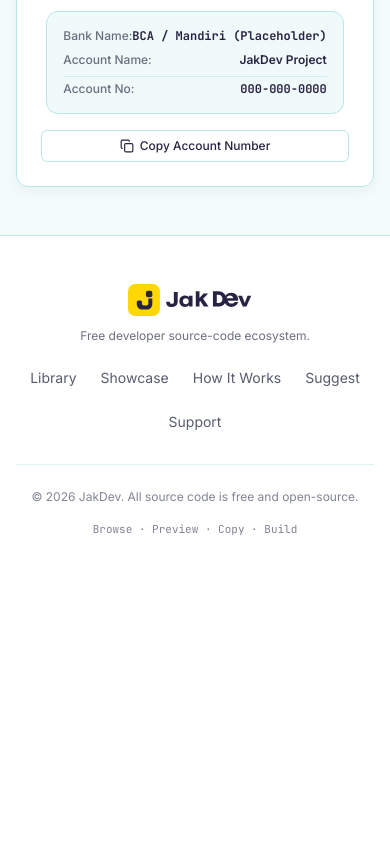
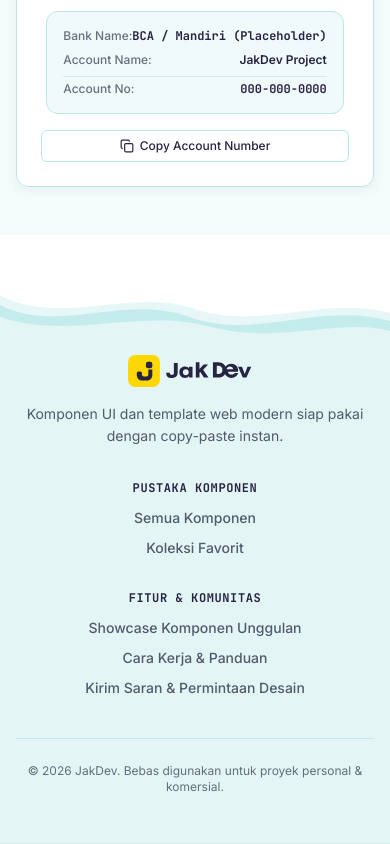
Before and after one commit to laomanda/source-code, a Next.js app: page / in a window 390 px wide. Shown: the part 8402-9246 px from the top of the page. Before the commit the page ends 8987 px from the top, so only its background shows below. Built offline with nearby package versions, Linux system fonts and the light colour scheme; no server answers; the database is empty.

Commit message:
update again

```diff
--- a/src/components/landing/footer.tsx
+++ b/src/components/landing/footer.tsx
@@ -1,14 +1,54 @@
+"use client";
+
 import * as React from "react";
 import Link from "next/link";
 import { Container } from "@/components/ui/container";
 
 export function Footer() {
   return (
-    <footer className="w-full border-t border-[#BAE8E8] bg-white py-12">
+    <footer className="relative w-full overflow-hidden bg-transparent pt-12">
+      {/* Multi-Layered Responsive SVG Wave Transition (Soft Mint & Cyan Waves) */}
+      <div className="w-full overflow-hidden leading-none pointer-events-none select-none">
+        <svg
+          className="relative block w-full h-14 sm:h-24 md:h-32 transition-all duration-300"
+          viewBox="0 0 1440 140"
+          preserveAspectRatio="none"
+          xmlns="http://www.w3.org/2000/svg"
+          aria-hidden="true"
+        >
+          {/* Wave Layer 1: Soft Cyan Ambient Glow */}
+          <path
+            d="M0,32 C240,110 480,10 720,65 C960,120 1200,30 1440,75 L1440,140 L0,140 Z"
+            fill="#BAE8E8"
+            fillOpacity="0.35"
+          />
+          {/* Wave Layer 2: Vivid Cyan Crest */}
+          <path
+            d="M0,55 C220,130 460,25 700,85 C940,145 1180,45 1440,95 L1440,140 L0,140 Z"
+            fill="#BAE8E8"
+            fillOpacity="0.75"
+          />
+          {/* Wave Layer 3: Soft Mint Solid Base */}
+          <path
+            d="M0,85 C260,145 520,60 780,110 C1040,155 1260,85 1440,120 L1440,140 L0,140 Z"
+            fill="#E3F6F5"
+          />
+        </svg>
+      </div>
+
+      {/* Main Footer Body (Light Mint Clean Style) */}
+      <div className="bg-[#E3F6F5] text-[#272343] pb-12 pt-4 sm:pt-6 border-b border-[#BAE8E8]/40">
         <Container size="xl">
-        <div className="flex flex-col md:flex-row items-center justify-between gap-6">
-          {/* Brand */}
-          <div className="flex flex-col sm:flex-row items-center sm:items-start gap-3 text-center sm:text-left">
+          {/* Top Grid Content */}
+          <div className="grid grid-cols-1 md:grid-cols-2 lg:grid-cols-12 gap-8 lg:gap-12 pb-10 border-b border-[#BAE8E8]/80">
+            {/* Brand Column */}
+            <div className="lg:col-span-5 space-y-4 text-center sm:text-left">
+              <div className="flex items-center justify-center sm:justify-start gap-3">
+                <Link
+                  href="/"
+                  className="flex items-center gap-2.5 group focus:outline-none"
+                  aria-label="JakDev Beranda"
+                >
                   {/* eslint-disable-next-line @next/next/no-img-element */}
                   <img
                     src="/logo.svg"
@@ -17,37 +57,81 @@ export function Footer() {
                     height={32}
                     className="h-8 w-auto"
                   />
-            <p className="text-xs text-[#2D334A]/70 sm:self-center">
-              Free developer source-code ecosystem.
+                </Link>
+              </div>
+
+              <p className="text-sm text-[#2D334A]/80 leading-relaxed max-w-sm mx-auto sm:mx-0">
+                Komponen UI dan template web modern siap pakai dengan copy-paste instan.
               </p>
             </div>
 
-          {/* Quick Links */}
-          <nav className="flex flex-wrap items-center justify-center gap-6 text-sm text-[#2D334A]/80" aria-label="Footer Navigation">
-            <Link href="/library" className="hover:text-[#272343] transition-colors">
-              Library
+            {/* Quick Links Column 1: Pustaka */}
+            <div className="lg:col-span-3 space-y-3 text-center sm:text-left">
+              <p className="text-xs font-mono font-bold uppercase tracking-wider text-[#272343]">
+                Pustaka Komponen
+              </p>
+              <ul className="space-y-2.5 text-sm text-[#2D334A]/80">
+                <li>
+                  <Link
+                    href="/library"
+                    className="hover:text-[#272343] font-medium transition-colors"
+                  >
+                    Semua Komponen
                   </Link>
-            <a href="#showcase" className="hover:text-[#272343] transition-colors">
-              Showcase
+                </li>
+                <li>
+                  <Link
+                    href="/favorites"
+                    className="hover:text-[#272343] font-medium transition-colors"
+                  >
+                    Koleksi Favorit
+                  </Link>
+                </li>
+              </ul>
+            </div>
+
+            {/* Quick Links Column 2: Navigasi & Fitur */}
+            <div className="lg:col-span-4 space-y-3 text-center sm:text-left">
+              <p className="text-xs font-mono font-bold uppercase tracking-wider text-[#272343]">
+                Fitur & Komunitas
+              </p>
+              <ul className="space-y-2.5 text-sm text-[#2D334A]/80">
+                <li>
+                  <a
+                    href="#showcase"
+                    className="hover:text-[#272343] font-medium transition-colors"
+                  >
+                    Showcase Komponen Unggulan
                   </a>
-            <a href="#how-it-works" className="hover:text-[#272343] transition-colors">
-              How It Works
+                </li>
+                <li>
+                  <a
+                    href="#how-it-works"
+                    className="hover:text-[#272343] font-medium transition-colors"
+                  >
+                    Cara Kerja & Panduan
                   </a>
-            <a href="#suggest" className="hover:text-[#272343] transition-colors">
-              Suggest
+                </li>
+                <li>
+                  <a
+                    href="#suggest"
+                    className="hover:text-[#272343] font-medium transition-colors"
+                  >
+                    Kirim Saran & Permintaan Desain
                   </a>
-            <a href="#support" className="hover:text-[#272343] transition-colors">
-              Support
-            </a>
-          </nav>
+                </li>
+              </ul>
+            </div>
           </div>
 
           {/* Bottom Bar */}
-        <div className="mt-8 pt-6 border-t border-[#BAE8E8]/50 flex flex-col sm:flex-row items-center justify-between gap-4 text-xs text-[#2D334A]/60">
-          <p>© {new Date().getFullYear()} JakDev. All source code is free and open-source.</p>
-          <p className="font-mono text-[11px]">Browse · Preview · Copy · Build</p>
+          <div className="pt-6 flex flex-col sm:flex-row items-center justify-between gap-4 text-xs text-[#2D334A]/70">
+            <div className="flex flex-col sm:flex-row items-center gap-2 text-center sm:text-left">
+              <p>© {new Date().getFullYear()} JakDev. Bebas digunakan untuk proyek personal & komersial.</p>
+            </div>
           </div>
         </Container>
+      </div>
     </footer>
   );
 }
```
Lines whose indentation alone changed are shown as unchanged.
